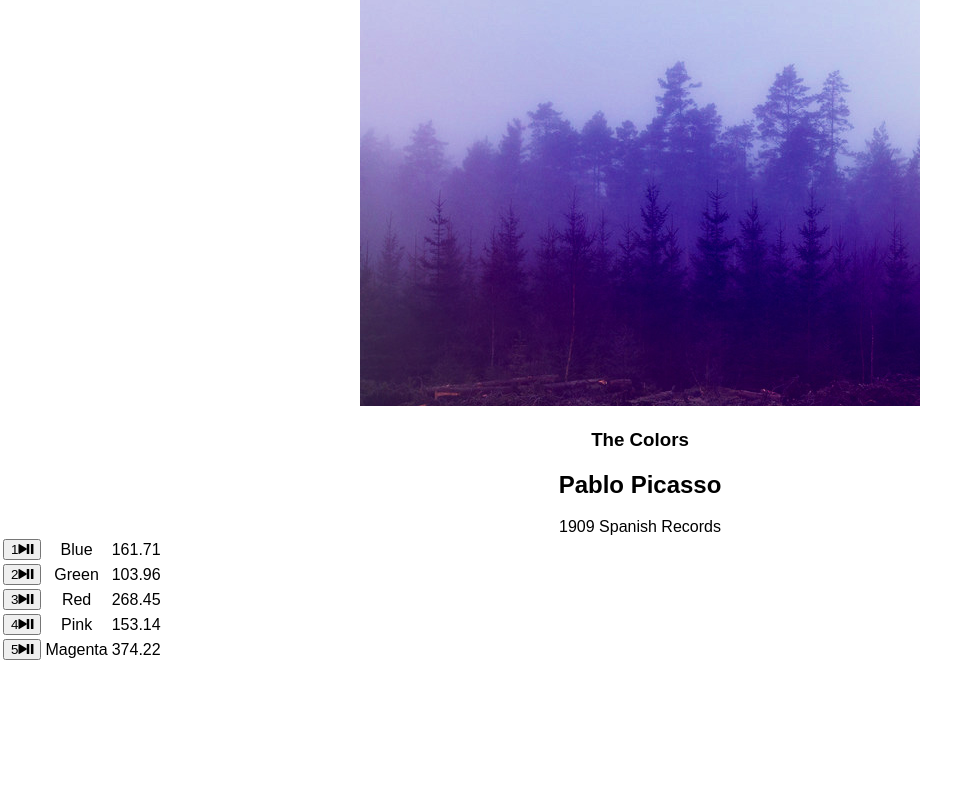
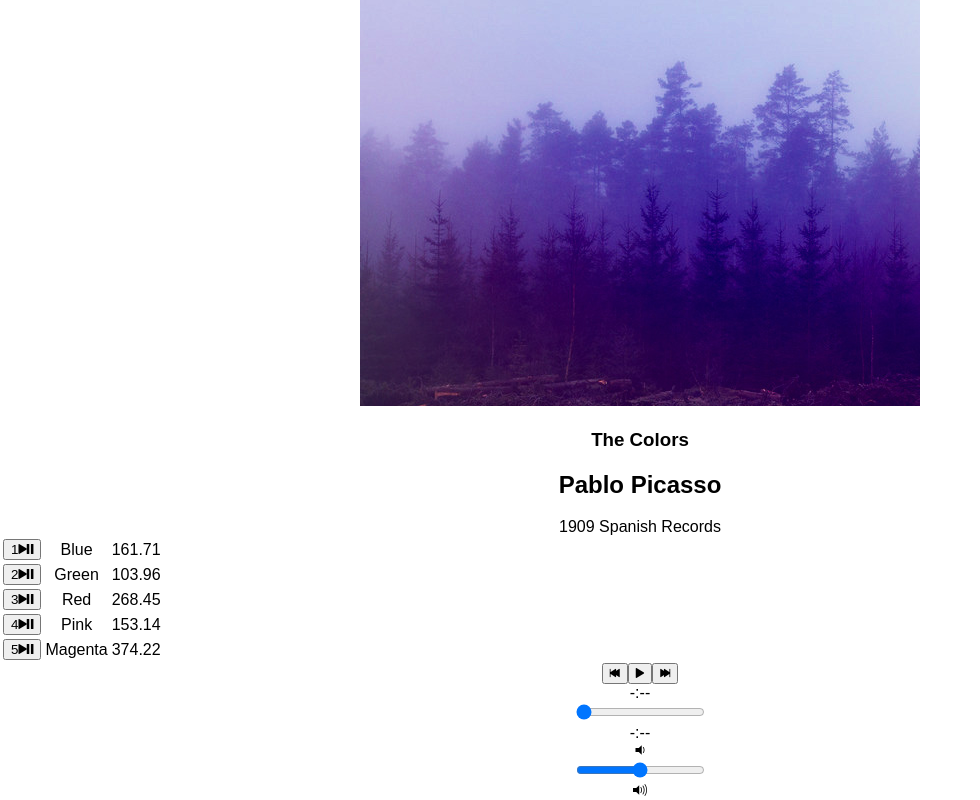
Before and after one commit to Justinelliott11375/bloc-jams-react, a React (Create React App) app: page /album/the-colors in a window 1280 px wide. Shown: the part 252-1052 px from the top of the page, without its empty margins (0-980 px from the left). Before the commit the page ends 915 px from the top, so only its background shows below. Built offline with nearby package versions, Linux system fonts and the light colour scheme.

Commit message:
add player bar play/pause/previous

```diff
--- a/src/components/Album.js
+++ b/src/components/Album.js
@@ -1,5 +1,6 @@
 import React, { Component } from 'react';
 import albumData from './../data/albums';
+import PlayerBar from './PlayerBar';
 
 class Album extends Component {
   constructor(props) {
@@ -44,6 +45,14 @@
     }
   }
 
+  handlePrevClick() {
+    const currentIndex = this.state.album.songs.findIndex(song => this.state.currentSong === song);
+    const newIndex = Math.max(0, currentIndex - 1);
+    const newSong = this.state.album.songs[newIndex];
+    this.setSong(newSong);
+    this.play(newSong);
+  }
+
   render () {
     return (
       <section className="album">
@@ -78,6 +87,12 @@
             }
           </tbody>
         </table>
+        <PlayerBar
+          isPlaying={this.state.isPlaying}
+          currentSong={this.state.currentSong}
+          handleSongClick={() => this.handleSongClick(this.state.currentSong)}
+          handlePrevClick={() => this.handlePrevClick()}
+        />
       </section>
     );
   }
--- /dev/null
+++ b/src/components/PlayerBar.js
@@ -0,0 +1,33 @@
+import React, { Component } from 'react';
+
+class PlayerBar extends Component {
+  render() {
+    return (
+      <section className='player-bar'>
+        <section id="buttons">
+          <button id="previous" onClick={this.props.handlePrevClick}>
+            <span className="ion-skip-backward"></span>
+          </button>
+          <button id="play-pause" onClick={this.props.handleSongClick} >
+            <span className={this.props.isPlaying ? 'ion-pause' : 'ion-play'}></span>
+          </button>
+          <button id="next">
+            <span className="ion-skip-forward"></span>
+          </button>
+        </section>
+        <section id="time-control">
+          <div className="current-time">-:--</div>
+          <input type="range" className="seek-bar" value="0"/>
+          <div className="total-time">-:--</div>
+        </section>
+        <section id="volume-control">
+          <div className="icon ion-volume-low"></div>
+            <input type="range" classNamne="seek-bar" valu="80" />
+          <div className="icon ion-volume-high"></div>
+        </section>
+      </section>
+    );
+  }
+}
+
+export default PlayerBar;
```
